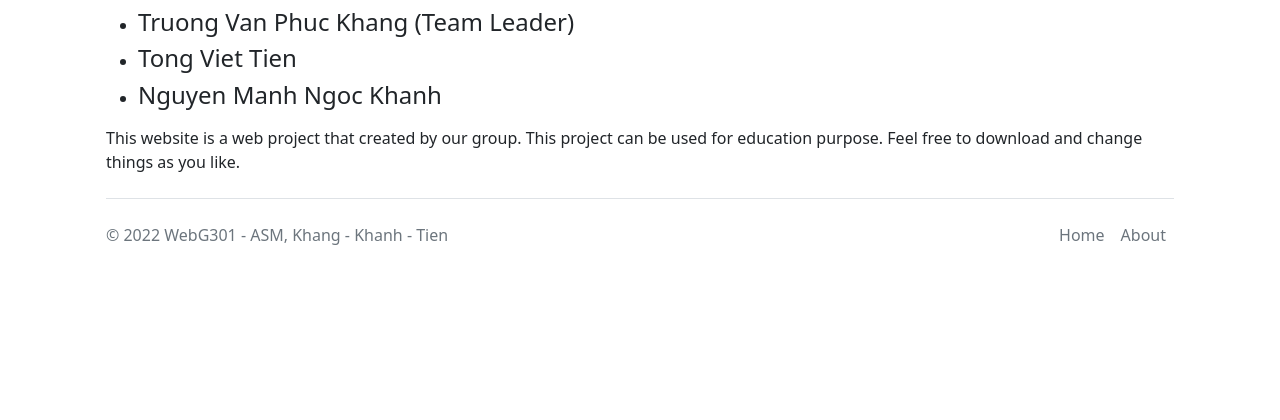
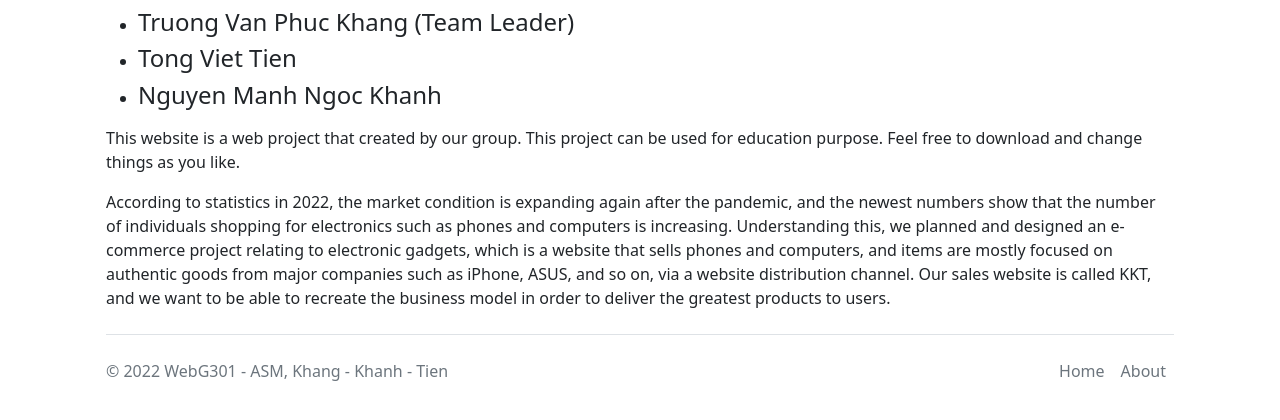
Before and after one commit to Trantuan1401/Test, a Symfony app: template templates/about.html.twig in a window 1280 px wide. Shown: the part 187-607 px from the top of the page. Run offline with Twig, Linux system fonts and the light colour scheme; the template is opened without the code that fills it, so the values that code supplies are empty; some libraries are stand-ins or nearby versions.

Commit message:
about us change

```diff
--- a/templates/about.html.twig
+++ b/templates/about.html.twig
@@ -19,5 +19,10 @@
         <p>This website is a web project that created by our group.
         This project can be used for education purpose.
         Feel free to download and change things as you like.</p>
+        <p>According to statistics in 2022, the market condition is expanding again after the pandemic,
+         and the newest numbers show that the number of individuals shopping for electronics such as phones and computers is increasing.
+          Understanding this, we planned and designed an e-commerce project relating to electronic gadgets, which is a website that sells phones and computers,
+          and items are mostly focused on authentic goods from major companies such as iPhone, ASUS, and so on, via a website distribution channel. Our sales website is called KKT,
+          and we want to be able to recreate the business model in order to deliver the greatest products to users.</p>
     </div>
 {% endblock %}
```
